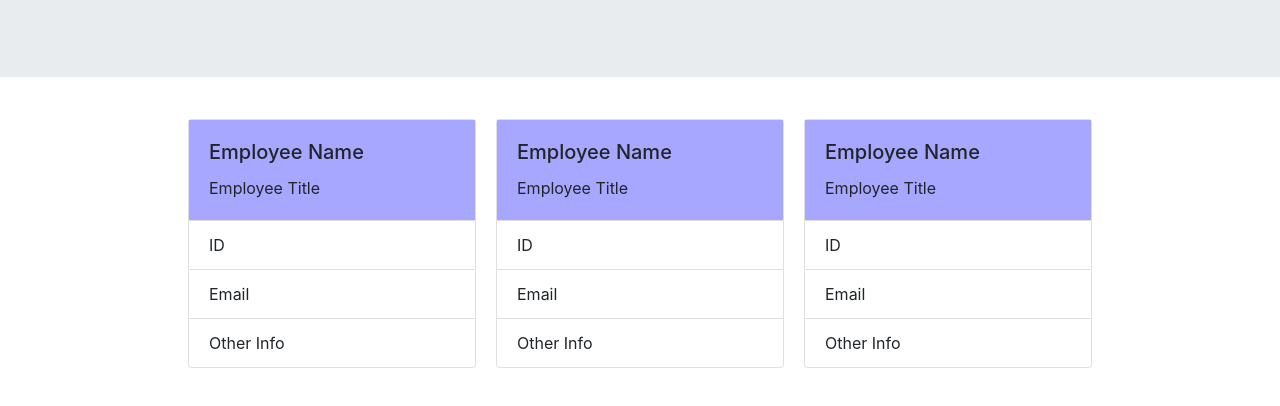
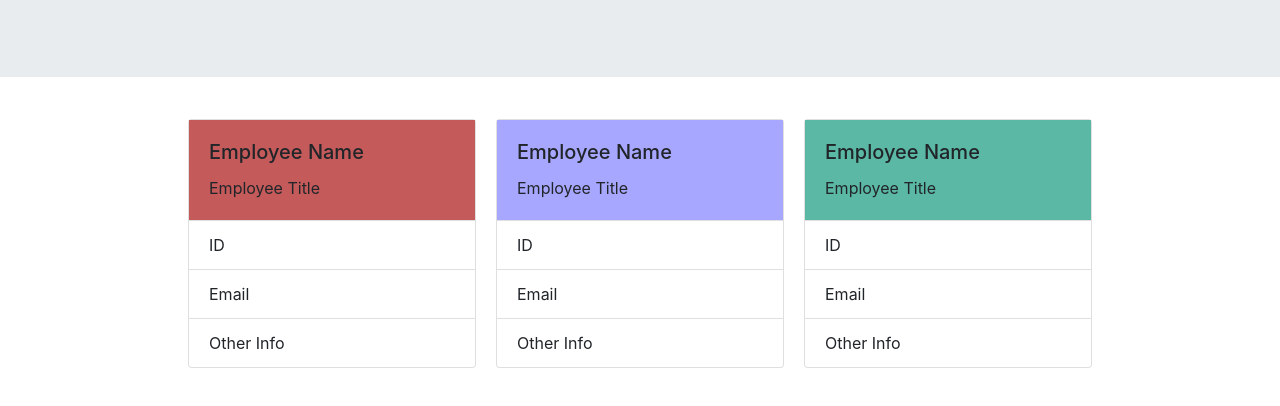
Before and after one commit to epurpur/Bootcamp10_TeamProfileGenerator, a website: page index.html in a window 1280 px wide. Shown: the part 172-578 px from the top of the page. Drawn offline with nearby package versions, Linux system fonts and the light colour scheme.

Commit message:
adding css styles for different employee cards

```diff
--- a/Assets/css/style.css
+++ b/Assets/css/style.css
@@ -5,10 +5,10 @@
     justify-content: center;
 }
 
-.card {
-    margin: 10px;
-}
+.card {margin: 10px;}
 
-.card-body {
-    background-color: rgb(167, 167, 255);
-}
+.manager-card {background-color: rgb(196, 90, 90);}
+
+.salesperson-card {background-color: rgb(167, 167, 255);}
+
+.intern-card {background-color: rgb(91, 184, 164);}
--- a/index.html
+++ b/index.html
@@ -23,7 +23,7 @@
 
         <section id='card-section'>
             <div class="card" style="width: 18rem;">
-            <div class="card-body">
+            <div class="card-body manager-card">
                 <h5 class="card-title">Employee Name</h5>
                 <p class="card-text">Employee Title</p>
             </div>
@@ -35,7 +35,7 @@
             </div>
 
             <div class="card" style="width: 18rem;">
-            <div class="card-body">
+            <div class="card-body salesperson-card">
                 <h5 class="card-title">Employee Name</h5>
                 <p class="card-text">Employee Title</p>
             </div>
@@ -47,7 +47,7 @@
             </div>
 
             <div class="card" style="width: 18rem;">
-            <div class="card-body">
+            <div class="card-body intern-card">
                 <h5 class="card-title">Employee Name</h5>
                 <p class="card-text">Employee Title</p>
             </div>
@@ -58,6 +58,7 @@
             </ul>
             </div>
 
+
         </section>
 
     </main>
--- a/index.js
+++ b/index.js
@@ -34,6 +34,7 @@ const createUnderling = () => {
         switch(underling) {
             case 'Salesperson':
                 inquirer.prompt(inquirerQuestions.salespersonQuestions)  // asks user to input info about salesperson
+
                 .then((userInput) => {
                     //create instance of Salesperson class
                     const salespersonName = userInput.salespersonName.split(" ");
@@ -46,8 +47,10 @@ const createUnderling = () => {
                     createUnderling();           //run function again to ask if user wants another team member
                 });
                 break;
+
             case 'Intern':
                 inquirer.prompt(inquirerQuestions.internQuestions)   //asks user to input info about intern
+
                 .then((userInput) => {
                     //create instance of Intern class
                     const internName = userInput.internName.split(" ");
@@ -60,6 +63,7 @@ const createUnderling = () => {
                     createUnderling();           //run function again to ask if user wants another team member
                 })
                 break;
+
             case 'None':
                 break;                  //user doesn't want any more team members, exit loop
         }
```
